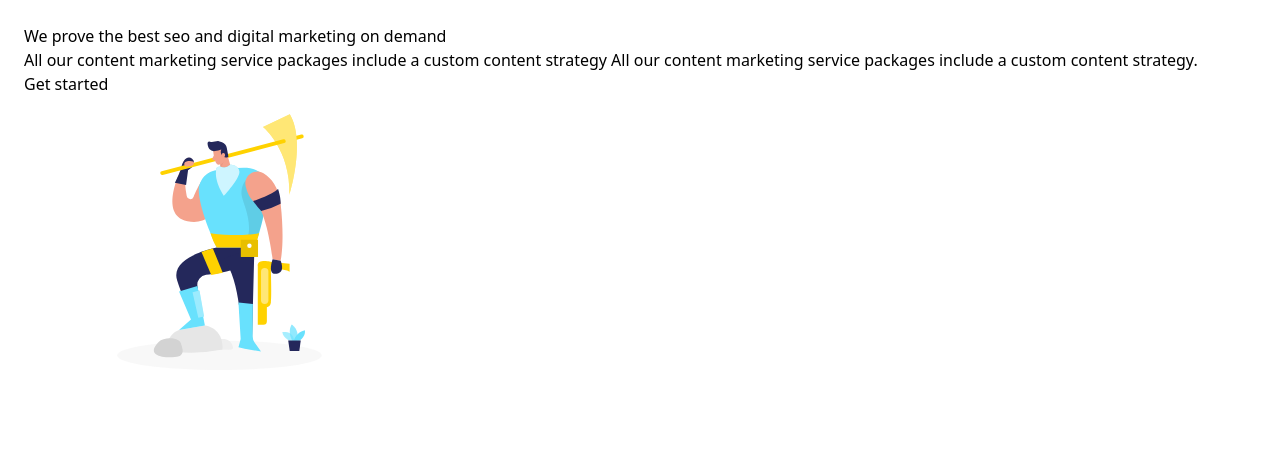
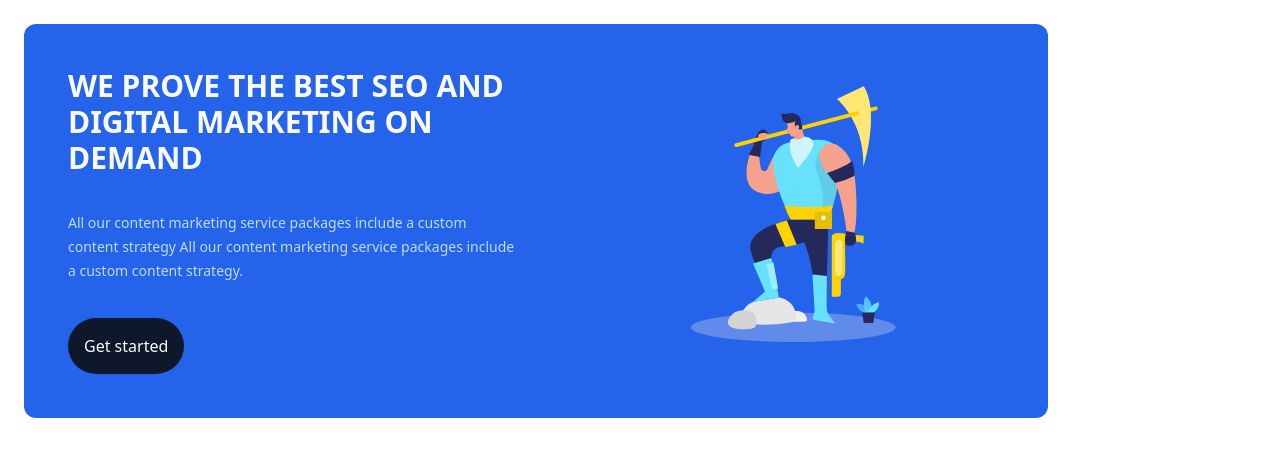
Before and after one commit to tildeth/tailwind-cdn-play, a website: page index.html in a window 1280 px wide. Drawn offline with nearby package versions, Linux system fonts and the light colour scheme.

Commit message:
first commit

```diff
--- /dev/null
+++ b/global.css
@@ -0,0 +1,3 @@
+@tailwind base;
+@tailwind components;
+@tailwind utilities;
--- a/index.html
+++ b/index.html
@@ -4,20 +4,22 @@
     <meta charset="UTF-8" />
     <meta http-equiv="X-UA-Compatible" content="IE=edge" />
     <meta name="viewport" content="width=device-width, initial-scale=1.0" />
+    <link rel="stylesheet" href="global.css">
+    <link href="./output.css" rel="stylesheet">
     <title>TW</title>
     <script src="https://cdn.tailwindcss.com?plugins=typography"></script>
   </head>
-  <body class="p-6">
-    <section>
-      <div>
-        <h2>We prove the best seo and digital marketing on demand</h2>
-        <p>
+  <body class="p-6  ">
+    <section class="bg-blue-600 rounded-xl flex flex-row p-11 max-w-screen-lg justify-between">
+      <div class="flex flex-col justify-between max-w-md">
+        <h2 class="text-3xl font-bold uppercase text-slate-50 ">We prove the best seo and digital marketing on demand</h2>
+        <p class="text-blue-200 text-sm leading-6">
           All our content marketing service packages include a custom content
           strategy All our content marketing service packages include a custom
           content strategy.
         </p>
-        <div>
-          <a href="#0">Get started</a>
+        <div class="text-slate-50 text-base bg-slate-900 rounded-full max-w-fit p-4">
+          <a href="#0" >Get started</a>
         </div>
       </div>
       <img src="hike.svg" alt="Hiker illustration" />
--- /dev/null
+++ b/package.json
@@ -0,0 +1,5 @@
+{
+  "devDependencies": {
+    "tailwindcss": "^3.4.14"
+  }
+}
--- /dev/null
+++ b/tailwind.config.js
@@ -0,0 +1,8 @@
+/** @type {import('tailwindcss').Config} */
+module.exports = {
+  content: ["./src/**/*{html,js}"],
+  theme: {
+    extend: {},
+  },
+  plugins: [],
+}
```
Also changed, not shown: src/output.css (added), 1 other file.
